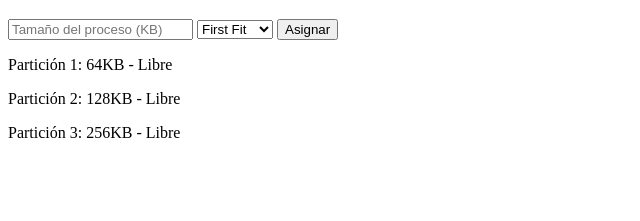
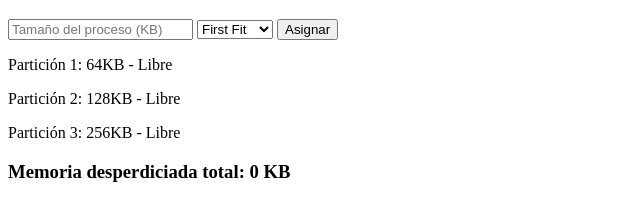
Before and after one commit to DianaVillagra/simulador-memoria, a plain HTML site: page index.html in a window 1280 px wide. Shown: the part 61-282 px from the top of the page, without its empty margins (0-640 px from the left). Drawn offline with Linux system fonts and the light colour scheme.

Commit message:
Fix memory management calculations in index.html

```diff
--- a/index.html
+++ b/index.html
@@ -31,9 +31,13 @@
       let div = document.getElementById("memoria");
       div.innerHTML = "";
 
+  let totalDesperdicio = 0;
+
     particiones.forEach((p, i) => {
   let estado = p.libre ? "Libre" : "Ocupado";
-  let fragmentacion = p.libre ? 0 : p.tamaño - (p.proceso || 0);
+ let fragmentacion = p.libre ? 0 : p.tamaño - (p.usado || 0);
+
+       totalDesperdicio += fragmentacion;
 
   div.innerHTML += `
     <p>
@@ -42,6 +46,9 @@
     </p>
   `;
 });
+
+      div.innerHTML += `<h3>Memoria desperdiciada total: ${totalDesperdicio} KB</h3>`;
+
     }
 
     function asignar() {
@@ -89,7 +96,7 @@
 
       if (seleccion !== -1) {
         particiones[seleccion].libre = false;
-particiones[seleccion].proceso = tamaño;
+        particiones[seleccion].usado = tamaño;
         alert("Proceso asignado correctamente");
       } else {
         alert("No hay espacio suficiente");
```
